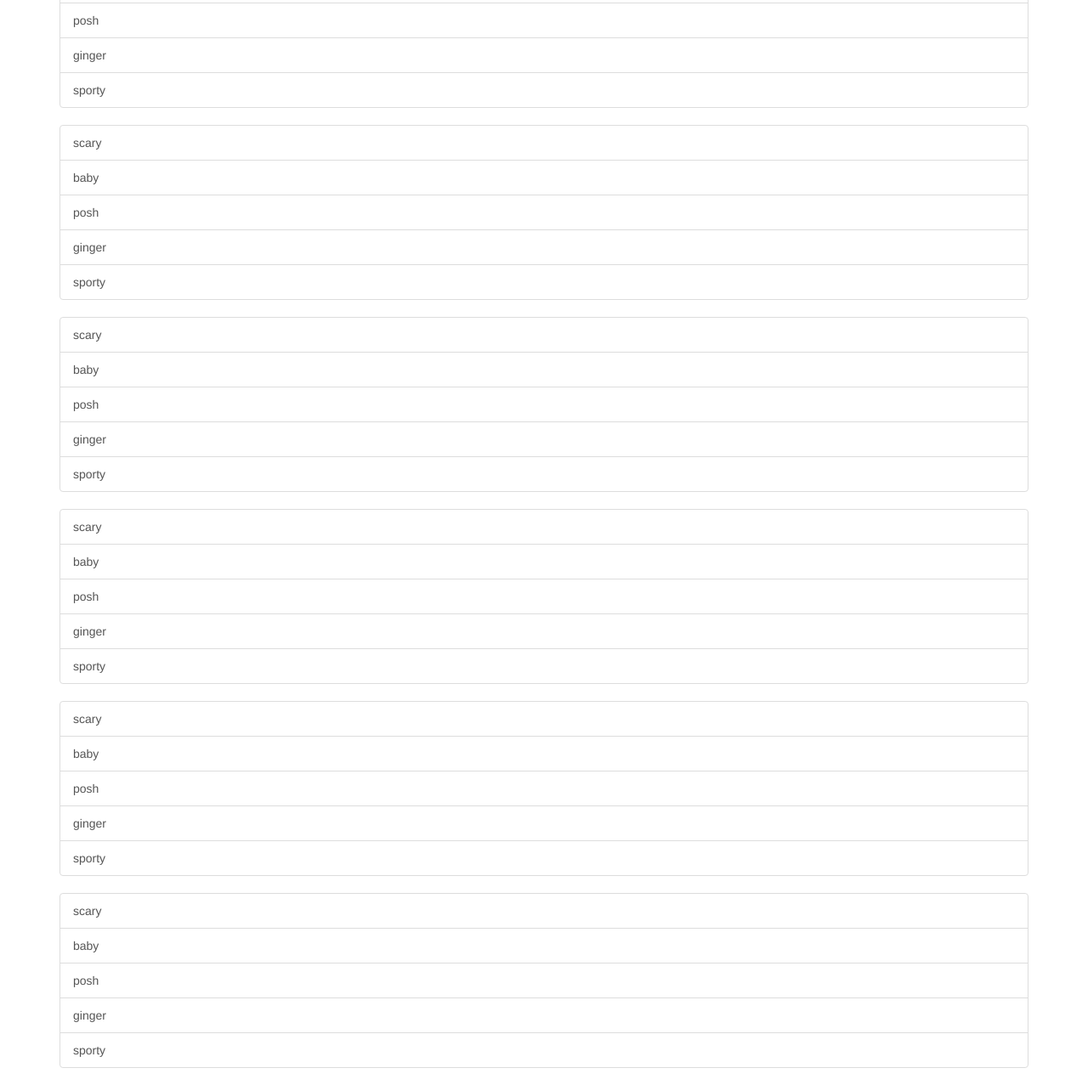
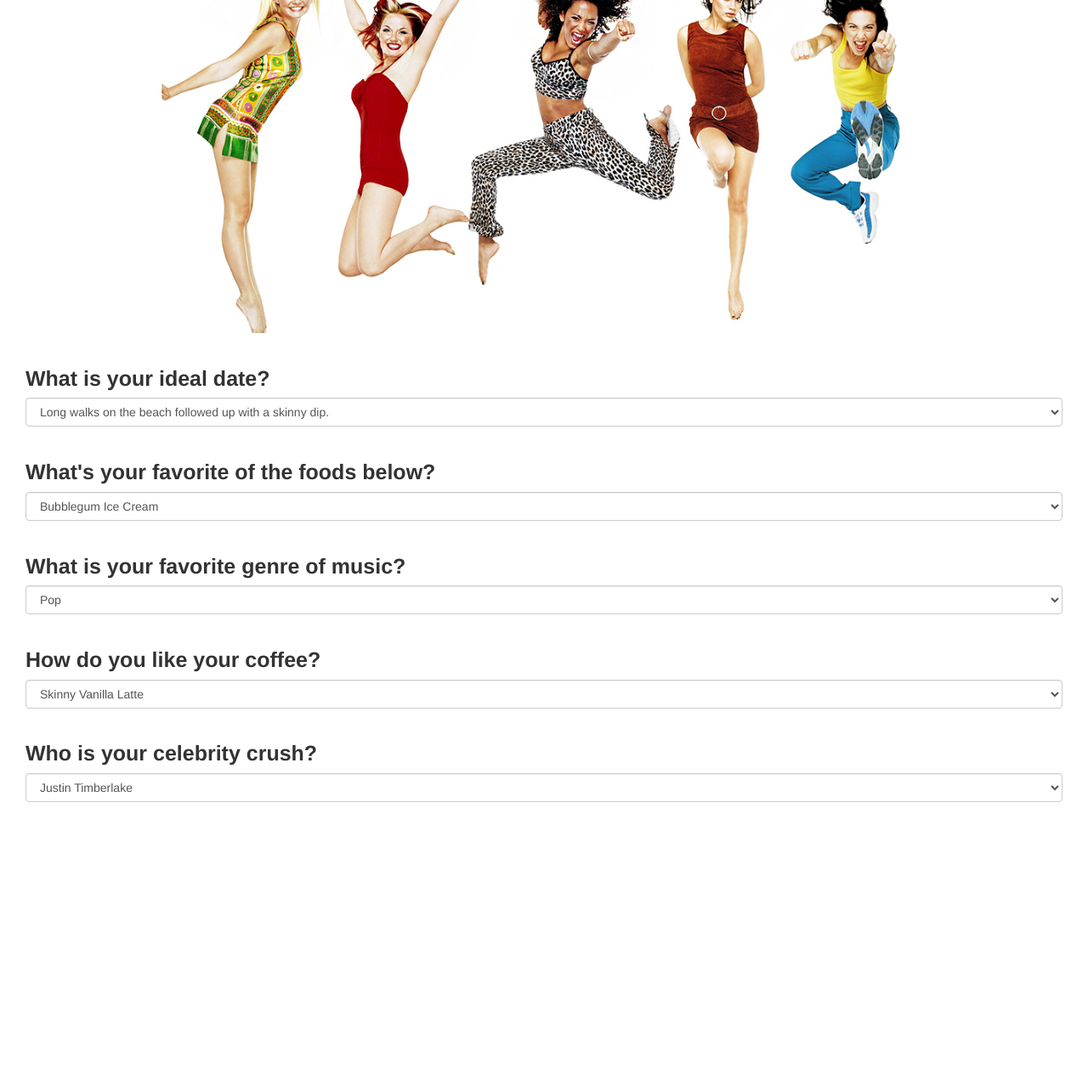
Before and after one commit to gracielundell/spice, a plain HTML site: page index.html in a window 1280 px wide. Shown: the part 334-1611 px from the top of the page at 85% size. After the commit the page ends 1308 px from the top, so only its background shows below. Drawn offline with Linux system fonts and the light colour scheme.

Commit message:
Add dropdown answer bars git push gracie master

```diff
--- a/css/styles.css
+++ b/css/styles.css
@@ -1,3 +1,14 @@
 .jumbotron {
   text-align: center;
 }
+
+body {
+  padding: 30px;
+  font-size: 25px;
+}
+
+img {
+  display: block;
+  width: 900px;
+  margin: 0 auto;
+}
--- a/index.html
+++ b/index.html
@@ -10,70 +10,58 @@
 
   <body>
     <div class="jumbotron">
-      <h1>What Spice Girl Are You??</h1>
+      <h1>Which Spice Girl Are You?</h1>
     </div>
-    <p>What is your ideal date?</p>
-      <div class="container">
-        <div class="list-group">
-          <button type="button" class="list-group-item">scary</button>
-          <button type="button" class="list-group-item">baby</button>
-          <button type="button" class="list-group-item">posh</button>
-          <button type="button" class="list-group-item">ginger</button>
-          <button type="button" class="list-group-item">sporty</button>
-        </div>
-      </div>
+    <img src="img/spice.jpg" alt="a picture of the Spice Girls">
+    <br>
+    <label for="sell">What is your ideal date?</label>
+        <select class="form-control" id="sell1">
+          <option>Long walks on the beach followed up with a skinny dip.</option>
+          <option>Going out for protein shakes with your man then spotting each other under the bench press at the gym.</option>
+          <option>Watching <em>The Exorcism</em> then performing a seance with a ouija board.</option>
+          <option>Getting fine wined and dined.</option>
+          <option>Going to a super cool rock show at night.</option>
+        </select>
 
-      <div class="container">
-        <div class="list-group">
-          <button type="button" class="list-group-item">scary</button>
-          <button type="button" class="list-group-item">baby</button>
-          <button type="button" class="list-group-item">posh</button>
-          <button type="button" class="list-group-item">ginger</button>
-          <button type="button" class="list-group-item">sporty</button>
-        </div>
-      </div>
+      <br>
+      <label for="sell">What's your favorite of the foods below?</label>
+      <select class="form-control" id="sell2">
+          <option>Bubblegum Ice Cream</option>
+          <option>Protein</option>
+          <option>Pigs Feet</option>
+          <option>Wine</option>
+          <option>Carrots</option>
+        </select>
 
-      <div class="container">
-        <div class="list-group">
-          <button type="button" class="list-group-item">scary</button>
-          <button type="button" class="list-group-item">baby</button>
-          <button type="button" class="list-group-item">posh</button>
-          <button type="button" class="list-group-item">ginger</button>
-          <button type="button" class="list-group-item">sporty</button>
-        </div>
-      </div>
+      <br>
+      <label for="sell">What is your favorite genre of music?</label>
+      <select class="form-control" id="sell3">
+          <option>Pop</option>
+          <option>Electronic</option>
+          <option>Witch haus</option>
+          <option>Iron and Wine</option>
+          <option>Carrot top</option>
+        </select>
 
-      <div class="container">
-        <div class="list-group">
-          <button type="button" class="list-group-item">scary</button>
-          <button type="button" class="list-group-item">baby</button>
-          <button type="button" class="list-group-item">posh</button>
-          <button type="button" class="list-group-item">ginger</button>
-          <button type="button" class="list-group-item">sporty</button>
-        </div>
-      </div>
+      <br>
+      <label for="sell">How do you like your coffee?</label>
+        <select class="form-control" id="sell4">
+          <option>Skinny Vanilla Latte</option>
+          <option>Coffee with a shot of whey protein</option>
+          <option>Black</option>
+          <option>Espresso</option>
+          <option>Carrot Latte</option>
+        </select>
 
-      <div class="container">
-        <div class="list-group">
-          <button type="button" class="list-group-item">scary</button>
-          <button type="button" class="list-group-item">baby</button>
-          <button type="button" class="list-group-item">posh</button>
-          <button type="button" class="list-group-item">ginger</button>
-          <button type="button" class="list-group-item">sporty</button>
-        </div>
-      </div>
-
-      <div class="container">
-        <div class="list-group">
-          <button type="button" class="list-group-item">scary</button>
-          <button type="button" class="list-group-item">baby</button>
-          <button type="button" class="list-group-item">posh</button>
-          <button type="button" class="list-group-item">ginger</button>
-          <button type="button" class="list-group-item">sporty</button>
-        </div>
-      </div>
-
+      <br>
+      <label for="sell">Who is your celebrity crush?</label>
+        <select class="form-control" id="sell5">
+          <option>Justin Timberlake</option>
+          <option>Shaq</option>
+          <option>David Blane</option>
+          <option>David Beckham</option>
+          <option>Carrot Top</option>
+        </select>
 
   </body>
-
 </html>
--- a/js/scripts.js
+++ b/js/scripts.js
@@ -1,2 +1,28 @@
 $(document).ready(function(){
-  $("form#dating").submit(function(event) {
+  $("#question1").click(function(event) {
+    var
+  });
+
+
+//   submit(function(event) {
+//   var num1 = parseInt($("button#1").val());
+//   var num2 = $("button#2").val();
+//   var num3 = $("button#3").val();
+//   var num4 = $("button#4").val();
+//   var num5 = $("button#5").val();
+//
+//
+//
+//
+//   $("form#dating").submit(function(event) {
+//   var num1 = parseInt($("button#1").val());
+//   var num2 = $("button#2").val();
+//   var num3 = $("button#3").val();
+//   var num4 = $("button#4").val();
+//   var num5 = $("button#5").val();
+//
+//   num1 === int(1)
+//
+// var baby = $()
+
+});
```
Also changed, not shown: img/spice.jpg (added).
